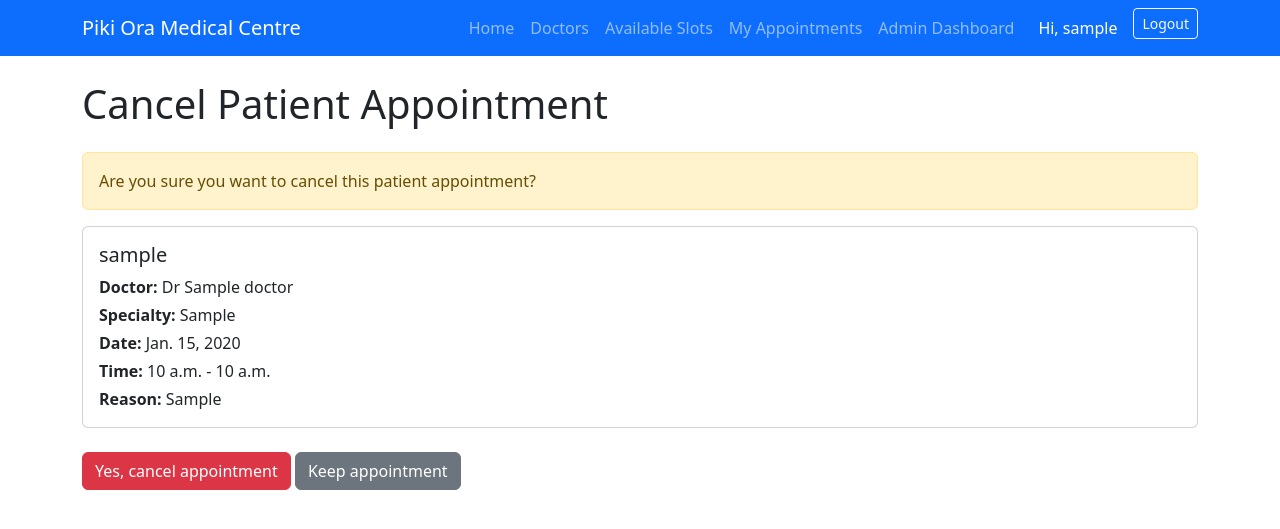
After one commit to Perisi02/ISCG7420-Assignment1-Task2, a Django app: page /dashboard/appointments/1/cancel/ in a window 1280 px wide. The commit adds this page. Shown: the top 529 px of the page. Run offline with Django 5.2, Linux system fonts and the light colour scheme; a user stored in the database is signed in; tables that the repository leaves empty hold one stand-in row (values such as "Sample post").

Commit message:
Add admin appointment edit and cancellation

```diff
--- /dev/null
+++ b/appointment/templates/appointment/admin_cancel_appointment.html
@@ -0,0 +1,41 @@
+{% extends "appointment/base.html" %}
+
+{% block title %}
+    Cancel Appointment | Piki Ora Medical Centre
+{% endblock %}
+
+{% block content %}
+<h1 class="mb-4">Cancel Patient Appointment</h1>
+
+<div class="alert alert-warning">
+    Are you sure you want to cancel this patient appointment?
+</div>
+
+<div class="card mb-4">
+    <div class="card-body">
+        <h5 class="card-title">{{ appointment.patient.username }}</h5>
+        <p class="mb-1"><strong>Doctor:</strong> Dr {{ appointment.slot.doctor.name }}</p>
+        <p class="mb-1"><strong>Specialty:</strong> {{ appointment.slot.doctor.specialty }}</p>
+        <p class="mb-1"><strong>Date:</strong> {{ appointment.slot.date }}</p>
+        <p class="mb-1"><strong>Time:</strong> {{ appointment.slot.start_time }} - {{ appointment.slot.end_time }}</p>
+
+        {% if appointment.reason %}
+            <p class="mb-0"><strong>Reason:</strong> {{ appointment.reason }}</p>
+        {% else %}
+            <p class="mb-0 text-muted">No reason provided.</p>
+        {% endif %}
+    </div>
+</div>
+
+<form method="post">
+    {% csrf_token %}
+
+    <button type="submit" class="btn btn-danger">
+        Yes, cancel appointment
+    </button>
+
+    <a href="{% url 'appointment:manage_appointments' %}" class="btn btn-secondary">
+        Keep appointment
+    </a>
+</form>
+{% endblock %}
--- a/appointment/urls.py
+++ b/appointment/urls.py
@@ -25,4 +25,8 @@ urlpatterns = [
     path("dashboard/patients/", views.manage_patients, name="manage_patients"),
     path("dashboard/patients/<int:patient_id>/toggle-active/", views.toggle_patient_active,
          name="toggle_patient_active"),
+    path("dashboard/appointments/<int:appointment_id>/edit/", views.admin_edit_appointment,
+         name="admin_edit_appointment"),
+    path("dashboard/appointments/<int:appointment_id>/cancel/", views.admin_cancel_appointment,
+         name="admin_cancel_appointment"),
 ]
--- a/appointment/views.py
+++ b/appointment/views.py
@@ -310,3 +310,41 @@ def toggle_patient_active(request, patient_id):
     return render(request, "appointment/toggle_patient_active.html", {
         "patient": patient
     })
+
+@user_passes_test(staff_required)
+def admin_edit_appointment(request, appointment_id):
+    appointment = get_object_or_404(Appointment, id=appointment_id)
+
+    if request.method == "POST":
+        form = AppointmentForm(request.POST, instance=appointment)
+
+        if form.is_valid():
+            form.save()
+            messages.success(request, "Appointment has been updated.")
+            return redirect("appointment:manage_appointments")
+    else:
+        form = AppointmentForm(instance=appointment)
+
+    return render(request, "appointment/admin_edit_appointment.html", {
+        "form": form,
+        "appointment": appointment
+    })
+
+@user_passes_test(staff_required)
+def admin_cancel_appointment(request, appointment_id):
+    appointment = get_object_or_404(Appointment, id=appointment_id)
+
+    if request.method == "POST":
+        slot = appointment.slot
+
+        slot.is_available = True
+        slot.save()
+
+        appointment.delete()
+
+        messages.success(request, "Appointment has been cancelled.")
+        return redirect("appointment:manage_appointments")
+
+    return render(request, "appointment/admin_cancel_appointment.html", {
+        "appointment": appointment
+    })
```
Also changed, not shown: appointment/templates/appointment/admin_edit_appointment.html (added, +39 -0 lines), appointment/templates/appointment/manage_appointments.html (+11 -0 lines).
